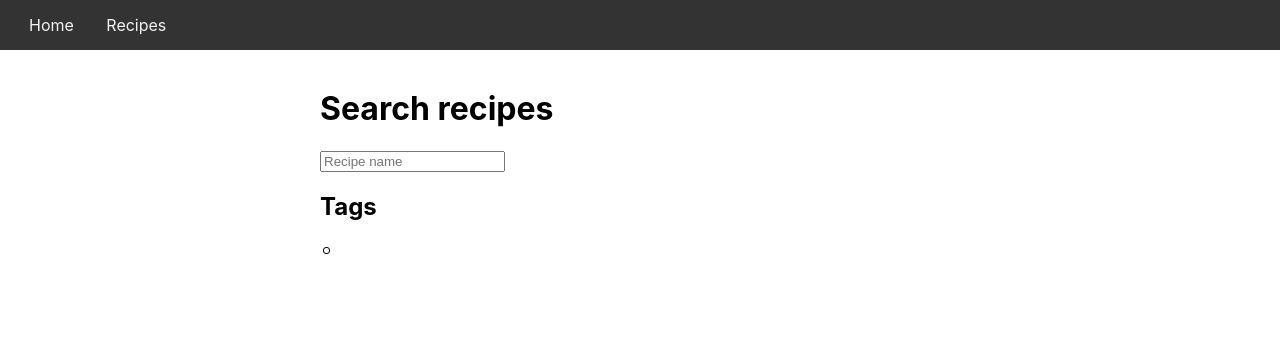
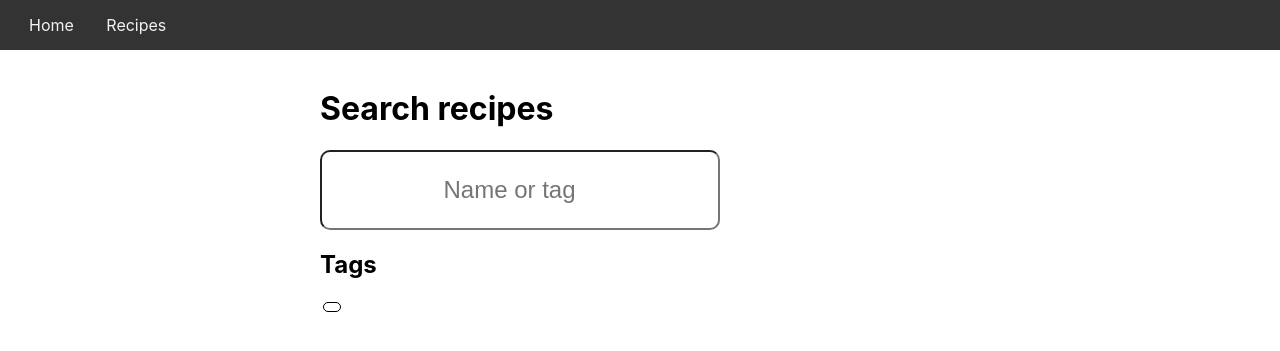
Before and after one commit to pattyde/mobile-recipes, a Jekyll site: the page built from index.html, in a window 1280 px wide. Shown: the top 351 px of the page. Built offline with Jekyll 4.4.1, drawn with Linux system fonts in a browser that asks for light colours.

Commit message:
add more styling

```diff
--- a/_layouts/tagpage.html
+++ b/_layouts/tagpage.html
@@ -3,11 +3,13 @@
 ---
 <div class="recipe">
 <h1>Tag: {{ page.tag }}</h1>
-<ul>
+<ul class="recipe-list">
 	{% include collecttags.html %}
 	{% for recipe in alldocs %}
 		{% if recipe.tags contains page.tag %}
-			<a href="{{ site.baseurl }}{{ recipe.url }}">{{ recipe.name }}</a><br>
+			<li>
+				<a href="{{ site.baseurl }}{{ recipe.url }}">{{ recipe.name }}</a><br>
+			</li>
 		{% endif %}
 	{% endfor %}
 </ul>
--- a/_sass/main.scss
+++ b/_sass/main.scss
@@ -38,10 +38,39 @@
 	max-width: 40em;
 }
 
+input {
+	width: 100%;
+	margin: auto;
+}
+
+.search-form {
+	max-width: 400px;
+}
+
+input.search {
+	margin: 0;
+	font-size: 1.5em;
+	padding: 1em;
+	border-radius: 10px;
+	text-align: center;
+}
+
+.suggestions, .recipe-list {
+	padding: 0;
+	li {
+		list-style: none;
+		margin-bottom: .8em;
+	}
+	a {
+		text-decoration: none;
+		text-transform: capitalize;
+	}
+}
+
 .tag {
 	margin: .2em;
-	padding: .15em;
-	border-radius: 3px;
+	padding: .25em .5em;
+	border-radius: 10px;
 	white-space: nowrap;
 	display: inline-block;
 	border: solid 1px;
--- a/index.html
+++ b/index.html
@@ -3,7 +3,7 @@
 ---
 <h1>Search recipes</h1>
 <form class="search-form">
-	<input type="text" class="search" placeholder="Recipe name">
+	<input type="search" class="search" placeholder="Name or tag">
 	<ul class="suggestions"></ul>
 </form>
 {% include tagcloud.html %}
--- a/recipes.html
+++ b/recipes.html
@@ -3,7 +3,7 @@
 ---
 <h1>All recipes</h1>
 
-<ul>
+<ul class="recipe-list">
 	{% for recipe in site.recipes %}
 		<li>
 			<a href="{{ site.baseurl }}{{ recipe.url }}">{{ recipe.name }}</a>
```
